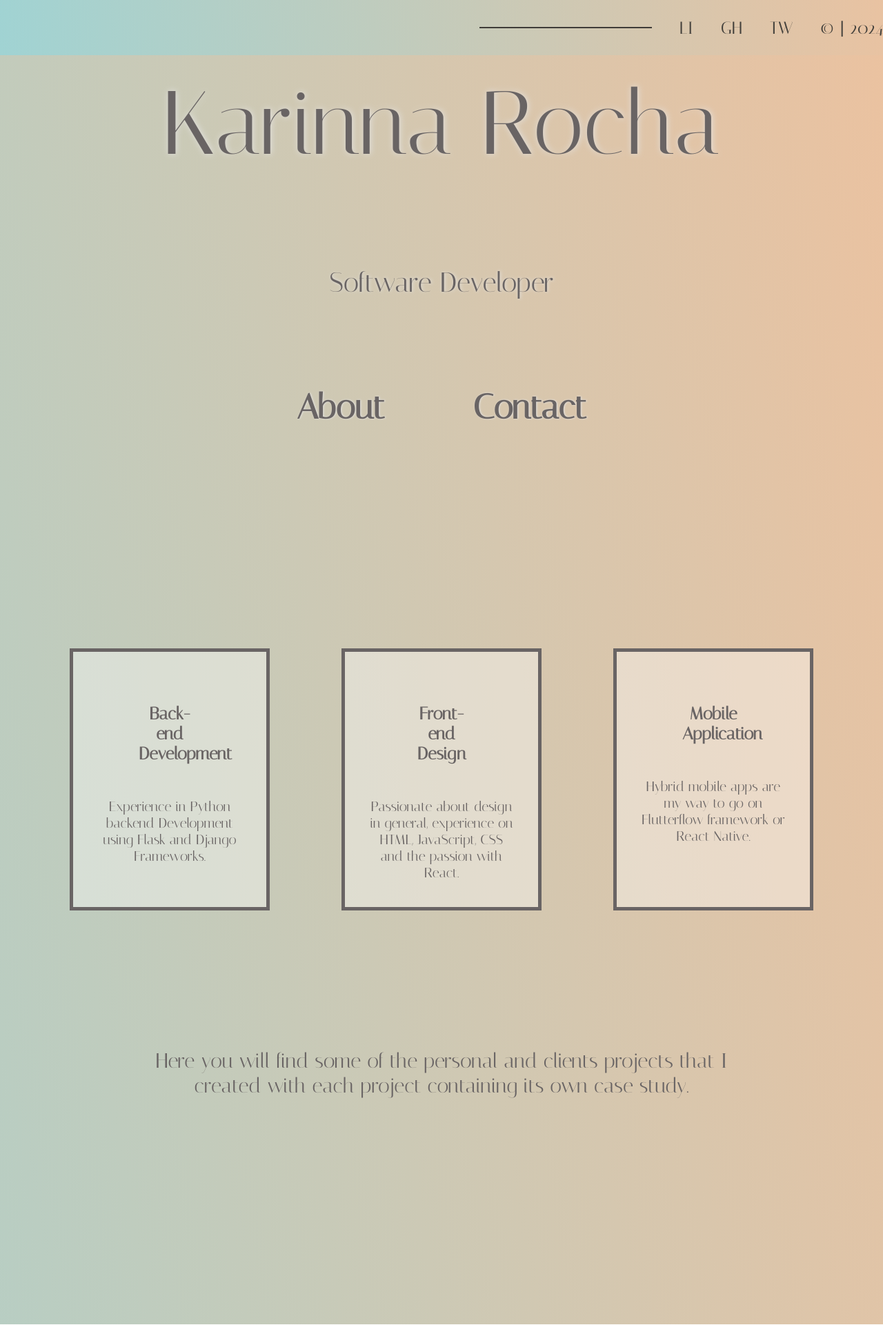
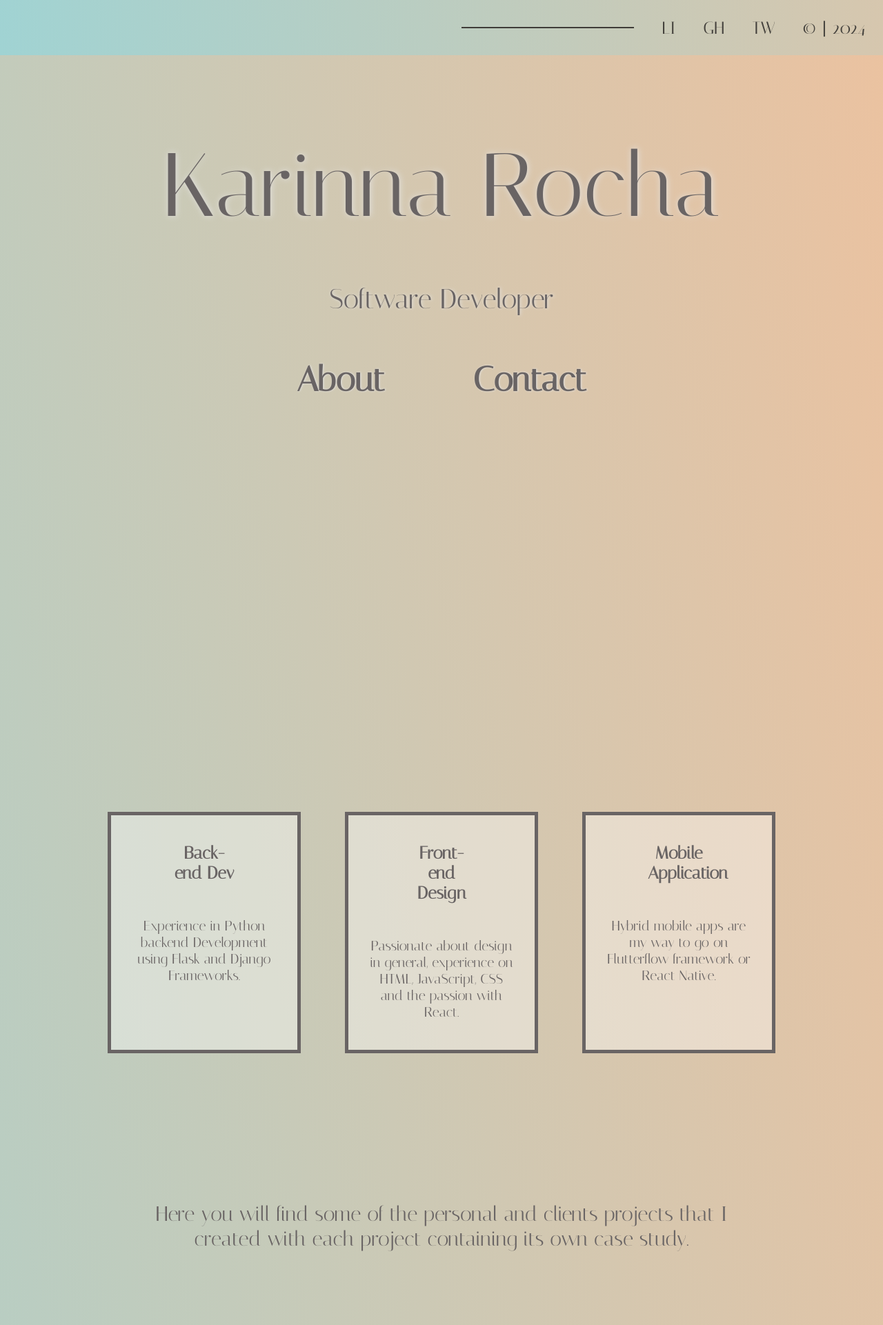
Before and after one commit to NurVIX/Portfolio, a Flask app: page / in a window 1280 px wide. Shown: the top 1921 px of the page at 69% size. Run offline with Flask 3, Linux system fonts and the light colour scheme.

Commit message:
optmizing the code

```diff
--- a/PORTIFOLIO/static/style.css
+++ b/PORTIFOLIO/static/style.css
@@ -11,7 +11,10 @@
     src: url('fonts/GreatVibes-Regular.ttf') format('truetype');
 }
 /* ------------ GLOBAL -------- */
-
+body{
+    font-family: Italiana;
+    color: rgb(105, 100, 100);
+}
 a{
     color: inherit;
     text-decoration: none;
@@ -48,27 +51,20 @@ textarea {
 
 /*-------------- NAV--------------*/
 
-.NurVIX {
-    font-family: FiraCode;
-    color: rgb(255, 255, 255);
-}
+
 .navspace {
     height: 80px;
     display: flex;
     align-items: center;
     justify-content: flex-end;
-    padding-right: 40px;
-    font-family: Italiana;
+    padding-right: 40%;
     font-size: 25px;
     color: #44413c;
     gap: 40px;
     position: fixed;
     z-index: 1000;
-    width: 100vw;
+    width: 98vw;
     background-image:  linear-gradient(80deg, rgb(160, 211, 211), rgb(235, 194, 160));
-}
-#bodyWork .navspace {
-    color: rgb(255, 255, 255);
 }
 
 .nav-line {
@@ -90,35 +86,30 @@ textarea {
     background-image:  linear-gradient(80deg, rgb(160, 211, 211), rgb(235, 194, 160));
 }
 
-#bodyWork.fullpage {
-    background-image:  linear-gradient(180deg, rgb(163, 143, 109), rgb(165, 167, 152));
-}
+
 #bodyContact.fullpage{
     background: rgb(212, 199, 183);
 }
 
 /* --------INDEX PAGE -----------*/
 
-
+.firstSection{
+    padding-top: 15%;
+    height: 100vh;
+}
 
 .karinnaHeader {
     width: 100%;
-    padding-top: 8%;
-    color: rgb(105, 100, 100);
     text-shadow: rgb(228, 227, 226) 1px 0 10px;
     text-align: center;
-    font-weight: lighter;
     font-size: 130px;
-    font-family: Italiana;
-    position: relative;
+
 }
 .developerHeader{
     width: 100%;
     font-size: 40px;
-    color: rgb(105, 100, 100);
     text-shadow: rgb(228, 227, 226) 1px 0 5px;
-    font-family: Italiana;
-	padding-top: 130px;
+	padding-top: 5%;
     text-align: center;
     position: relative;
 }
@@ -126,16 +117,13 @@ textarea {
 .Menu-link{
     font-size: 50px;
     font-weight: bold;
-    color: rgb(105, 100, 100);
     text-shadow: rgb(228, 227, 226) 1px 0 3px;
-    font-family: Italiana;
     text-align: center;
     display: flex;
     flex-direction: row;
     justify-content: center;
     gap: 10%;
-    padding-top: 10%;
-    padding-bottom: 150px;
+    padding-top: 5%;
     position: relative;
 }
 /*---------------CASE STUDIES-----------------*/
@@ -192,17 +178,16 @@ textarea {
 .Squarespace{
     border:  5px solid rgb(105, 100, 100);
     background-color: #ffffff5f;
-    height: 340px;
+    height: 320px;
     width: 250px;
-    padding: 15px;
-    margin: 20px;
+    padding: 10px;
+
 }
 .experienceTitle{
     width: 100%;
     font-size: 75px;
     color: rgb(105, 100, 100);
     text-shadow: rgb(95, 93, 91) 2px 2px 8px;
-    font-family: Italiana;
     padding-bottom: 10%;
     text-align: center;
 }
@@ -232,20 +217,19 @@ textarea {
     width: 100%;
     font-size: 80px;
     color: rgb(105, 100, 100);
-    font-family: Italiana;
-    font-weight: bold;
+
 }
 .expertisetitle{
-    padding: 60px 80px 30px 80px;
+    padding: 30px 80px 30px 80px;
     color: rgb(105, 100, 100);
-    font-family: Italiana;
+
     font-weight: bold;
     font-size: 25px;
 
 }
 .expertisecontent{
     color: rgb(105, 100, 100);
-    font-family: Italiana;
+
     font-size: 20px;
     padding: 20px;
     text-align: center;
--- a/PORTIFOLIO/templates/index.html
+++ b/PORTIFOLIO/templates/index.html
@@ -30,23 +30,23 @@
     <!-- backgroung -->
 
     <!-- index content -->
-    <section>
-      <div class="karinnaHeader" id="karinnaHeader">Karinna Rocha</div>
+    <section class="firstSection">
+      <div class="karinnaHeader">Karinna Rocha</div>
       <div class="developerHeader">Software Developer</div>
-    </section>
-    <section class="Menu-link">
-      <div>
-        <a href="{{ url_for('aboutPage.aboutpage') }}">About</a>
-      </div>
-      <div>
-        <a href="{{ url_for('contactPage.contact') }}">Contact</a>
+      <div class="Menu-link">
+        <div>
+          <a href="{{ url_for('aboutPage.aboutpage') }}">About</a>
+        </div>
+        <div>
+          <a href="{{ url_for('contactPage.contact') }}">Contact</a>
+        </div>
       </div>
     </section>
     <!-- work content -->
     <section class="ExpertiseSession ">
       <div class="divisionExper hidden">
         <div class="Squarespace">
-          <div class="expertisetitle">Back-end Development</div>
+          <div class="expertisetitle">Back-end Dev</div>
           <div class="expertisecontent">
             Experience in Python backend Development using Flask and Django
             Frameworks.
```
Also changed, not shown: other parts of PORTIFOLIO/static/style.css (+17 -30 lines), PORTIFOLIO/templates/About.html (+20 -20 lines).
